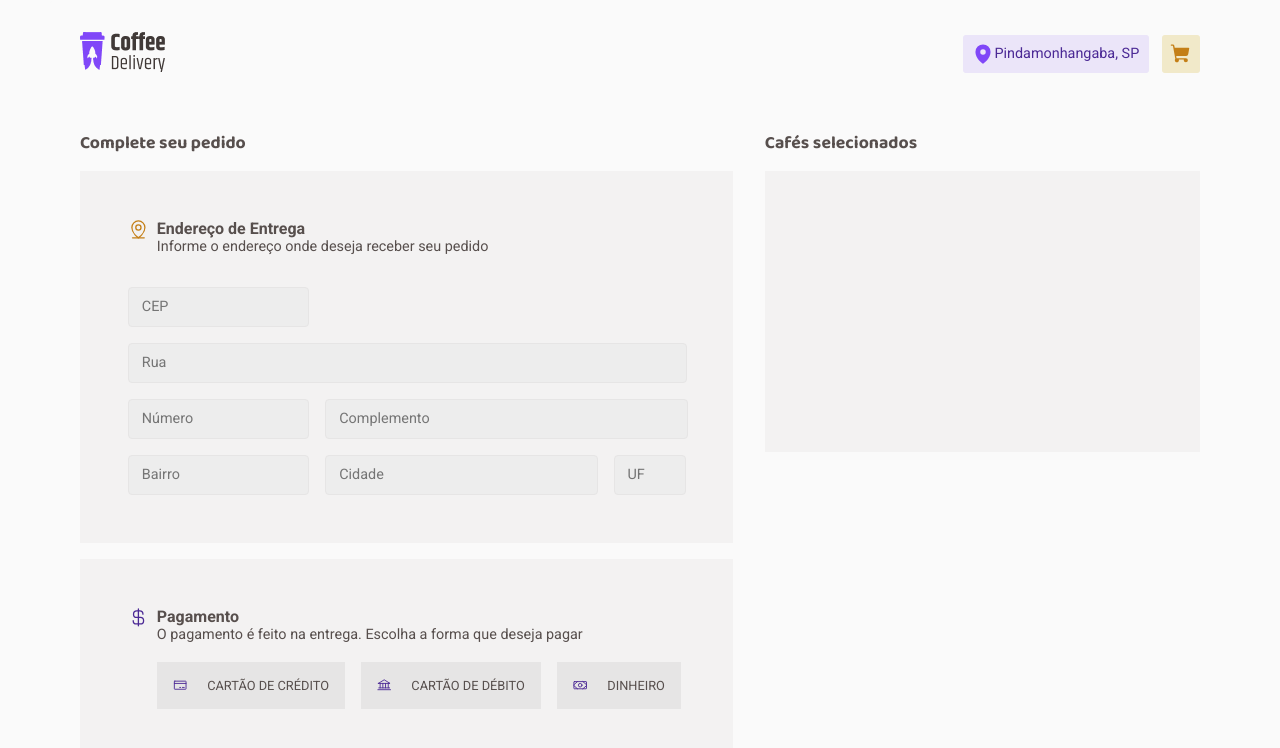
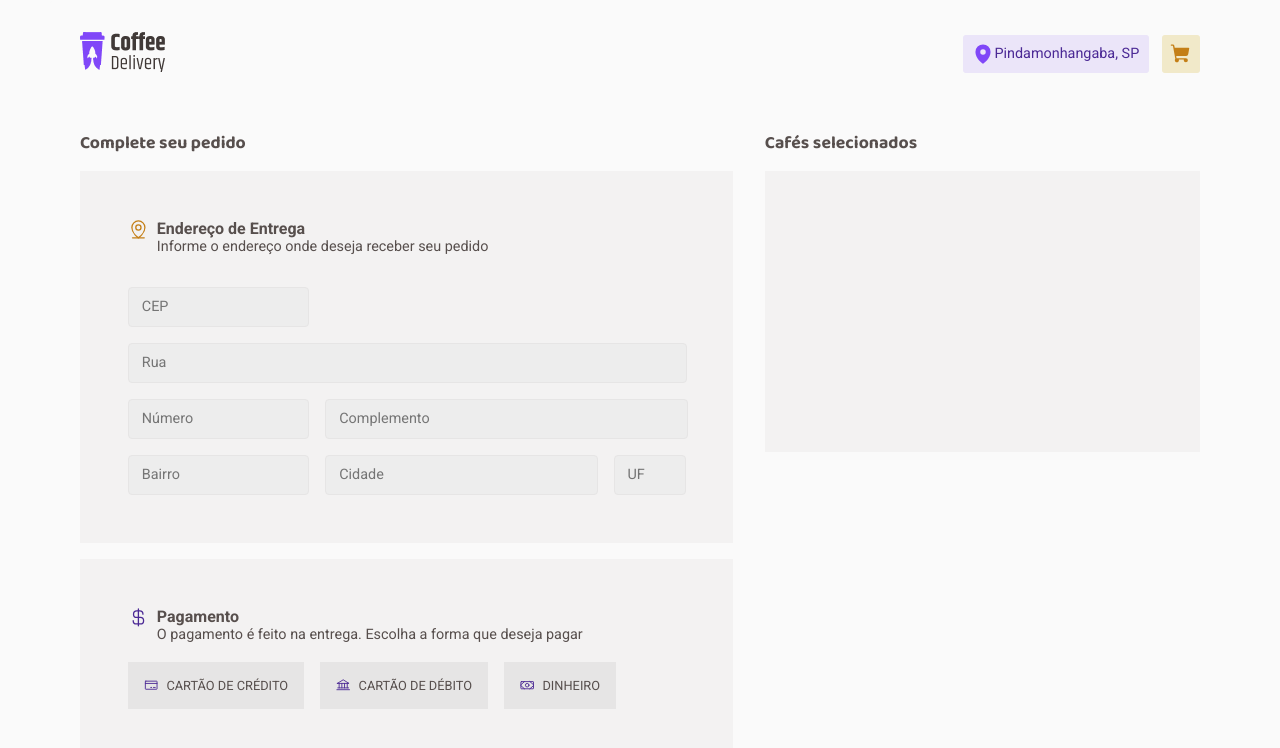
Before and after one commit to jnorberto23/coffee-delivery, a React (Vite) app: page /checkout in a window 1280 px wide. Shown: the top 748 px of the page. Built offline with nearby package versions, Linux system fonts and the light colour scheme.

Commit message:
🚧work on checkout page payment card Payment Form component

```diff
--- a/src/pages/Checkout/components/PaymentForm/index.tsx
+++ b/src/pages/Checkout/components/PaymentForm/index.tsx
@@ -1,21 +1,21 @@
 import { Bank, CreditCard, Money } from "phosphor-react";
-import { PaymentWrapperLi, PaymentWrapperUl } from "./styles";
+import { PaymentWrapper, InputWrapper } from "./styles";
 
 export function PaymentForm() {
   return (
-    <PaymentWrapperUl>
-      <PaymentWrapperLi>
+    <PaymentWrapper>
+      <InputWrapper>
         <input type="radio" value="1" name="radio" id="radio1" />
         <label htmlFor="radio1">  <CreditCard/> Cartão de crédito</label>
-      </PaymentWrapperLi>
-      <PaymentWrapperLi>
+      </InputWrapper>
+      <InputWrapper>
         <input type="radio" value="2" name="radio" id="radio2" />
         <label htmlFor="radio2"> <Bank/>cartão de débito</label>
-      </PaymentWrapperLi>
-      <PaymentWrapperLi>
+      </InputWrapper>
+      <InputWrapper>
         <input type="radio" value="3" name="radio" id="radio3" />
         <label htmlFor="radio3"> <Money/>dinheiro</label>
-      </PaymentWrapperLi>
-    </PaymentWrapperUl>
+      </InputWrapper>
+    </PaymentWrapper>
   );
 }
--- a/src/pages/Checkout/components/PaymentForm/styles.ts
+++ b/src/pages/Checkout/components/PaymentForm/styles.ts
@@ -1,16 +1,14 @@
 import styled from "styled-components";
 
-export const PaymentWrapperUl = styled.ul`
-  list-style: none;
+export const PaymentWrapper = styled.div`
   display: flex;
   flex-direction: row;
   align-items: flex-start;
   justify-content: flex-start;
-  flex-wrap: 1;
   gap: 1rem;
 `;
 
-export const PaymentWrapperLi = styled.li`
+export const InputWrapper = styled.div`
   input {
     padding: auto;
     visibility: hidden;
@@ -21,16 +19,15 @@ export const PaymentWrapperLi = styled.li`
     align-items: center;
     flex-direction: row;
     justify-content: space-between;
-    gap: 12px;
-    padding: auto;
+    gap: 0.5rem;
     font-size: 0.8rem;
     cursor: pointer;
-    padding: 16px;
+    padding: 1rem;
     text-transform: uppercase;
     background-color: ${(props) => props.theme["light-grey"]};
-
     svg{
         font-size: 0.9rem;
+        color: ${(props) => props.theme["dark-purple"]}
     }
   }
 
--- a/src/pages/Checkout/index.tsx
+++ b/src/pages/Checkout/index.tsx
@@ -39,9 +39,9 @@ export function Checkout() {
               <SubText>
                 O pagamento é feito na entrega. Escolha a forma que deseja pagar
               </SubText>
-             <PaymentForm/>
             </div>
           </IconAndTextWrapper>
+          <PaymentForm />
         </PaymentCard>
       </AddressAndPaymentWrapper>
       <SelectedCoffeeWrapper>
```
